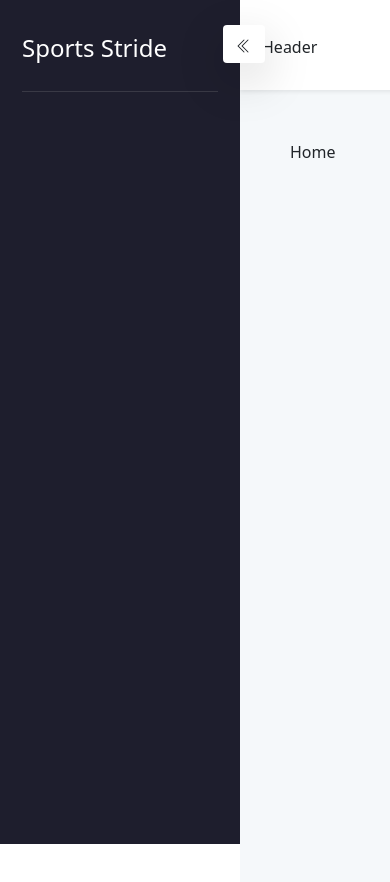
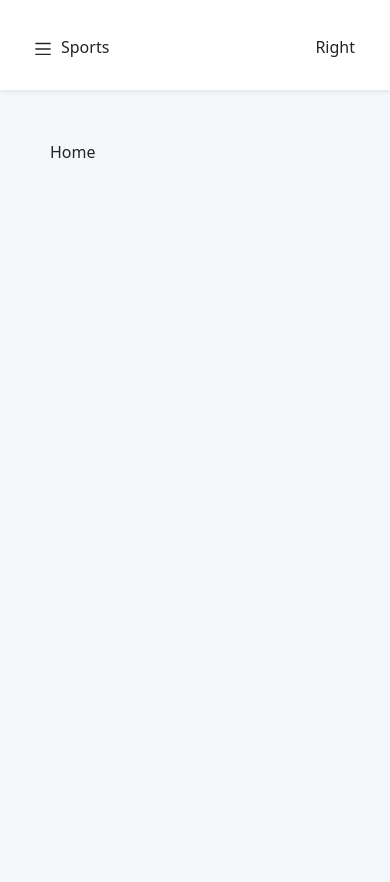
Before and after one commit to killcodeX/sport-sprint-dashboard, a React (Create React App) app in the folder frontend/: page / in a window 390 px wide. Shown: the top 882 px of the page. Built offline with nearby package versions, Linux system fonts and the light colour scheme; the HTML template or start-up script is replaced by a standard one.

Commit message:
use window size hook is added

```diff
--- /dev/null
+++ b/frontend/src/helpers/useWindowSize.tsx
@@ -0,0 +1,30 @@
+import React, { useEffect, useState } from "react";
+
+type WindoWSize = {
+  width: number;
+  height: number;
+};
+
+export function useWindowSize() {
+  const [windowSize, setWindowSize] = useState<WindoWSize>({
+    width: window.innerWidth,
+    height: window.innerHeight,
+  });
+
+  useEffect(() => {
+    function handleResize() {
+      setWindowSize({
+        width: window.innerWidth,
+        height: window.innerHeight,
+      });
+    }
+
+    handleResize();
+
+    window.addEventListener("resize", handleResize);
+
+    return () => window.removeEventListener("resize", handleResize);
+  }, []);
+
+  return windowSize;
+}
--- a/frontend/src/index.css
+++ b/frontend/src/index.css
@@ -7,8 +7,9 @@
   --cardBG: #ffffff;
   --fontColor: #3f4254;
   --app-header-height: 90px;
+  --app-header-width: 84%;
   --appside-bar-width: 15rem;
-  --aside-toolbar-height:100vh;
+  --aside-toolbar-height: 100vh;
 }
 
 /* for dark theme */
@@ -35,7 +36,7 @@ body {
 
 /************************** Layout **************************/
 
-.app-menu{
+.app-menu {
   display: flex;
   flex-direction: column;
 }
@@ -44,12 +45,25 @@ body {
 
 .header {
   position: fixed;
-  width: 100%;
+  width: calc(100% - var(--appside-bar-width));
   top: 0;
-  left:var(--appside-bar-width);
+  left: var(--appside-bar-width);
   height: var(--app-header-height);
   padding: 35px 10px;
   background: var(--cardBG);
+}
+
+.header-container {
+  display: flex;
+  justify-content: space-between;
+  padding-left: 25px;
+  padding-right: 25px;
+}
+
+.header-left {
+  display: flex;
+  justify-content: space-between;
+  gap: 10px;
 }
 
 /* aside componenet */
@@ -62,17 +76,18 @@ body {
   background: var(--layoutBG);
   height: var(--aside-toolbar-height);
   padding: 30px 10px;
+  transition: width 0.3s ease;
 }
 
-.logo{
+.logo {
   font-size: 1.5rem;
   color: #ffffff;
   padding-bottom: 25px;
 }
 
-.aside-close{
+.aside-close {
   position: absolute;
-  top:25px;
+  top: 25px;
   right: -25px;
   background-color: var(--cardBG);
   z-index: 100;
@@ -87,3 +102,9 @@ body {
   padding: 50px;
   height: 100vh;
 }
+
+@media (max-width: 480px) {
+  :root {
+    --appside-bar-width: 0rem;
+  }
+}
--- a/frontend/src/layouts/components/aside/index.tsx
+++ b/frontend/src/layouts/components/aside/index.tsx
@@ -3,6 +3,11 @@ import { BsChevronDoubleLeft, BsChevronDoubleRight } from "react-icons/bs";
 
 export default function Aside() {
   const [asideClose, setAsideClose] = useState(false);
+
+  //
+  // * This function on click reduces the width of aside menu
+  // * It modifies root varible width
+  //
   const handleAsideClose = () => {
     if (asideClose) {
       document.documentElement.style.setProperty(
--- a/frontend/src/layouts/components/header/index.tsx
+++ b/frontend/src/layouts/components/header/index.tsx
@@ -1,9 +1,18 @@
-import React from 'react'
+import React from "react";
+import { SlMenu } from "react-icons/sl";
 
 export default function Header() {
   return (
-    <div className='header shadow-sm'>
-      <div className='container'>Header</div>
+    <div className="header shadow-sm">
+      <div className="header-container">
+        <div className="header-left">
+          <div className="hamburger">
+            <SlMenu />
+          </div>
+          <div className="logo-mobile">Sports</div>
+        </div>
+        <div className="header-right">Right</div>
+      </div>
     </div>
-  )
+  );
 }
--- a/frontend/src/layouts/index.tsx
+++ b/frontend/src/layouts/index.tsx
@@ -1,11 +1,14 @@
 import React from "react";
 import Aside from "./components/aside";
-import Header from "./components/header"
+import Header from "./components/header";
+import { useWindowSize } from "../helpers/useWindowSize"
 
 export default function Menu() {
+  let width = useWindowSize().width;
+  console.log(width)
   return (
     <div className="app-menu">
-      <Aside />
+     { width > 700?  <Aside />: null}
       <Header/>
     </div>
   );
```
Also changed, not shown: 1 other file (tests, documents, lock files or other folders).
